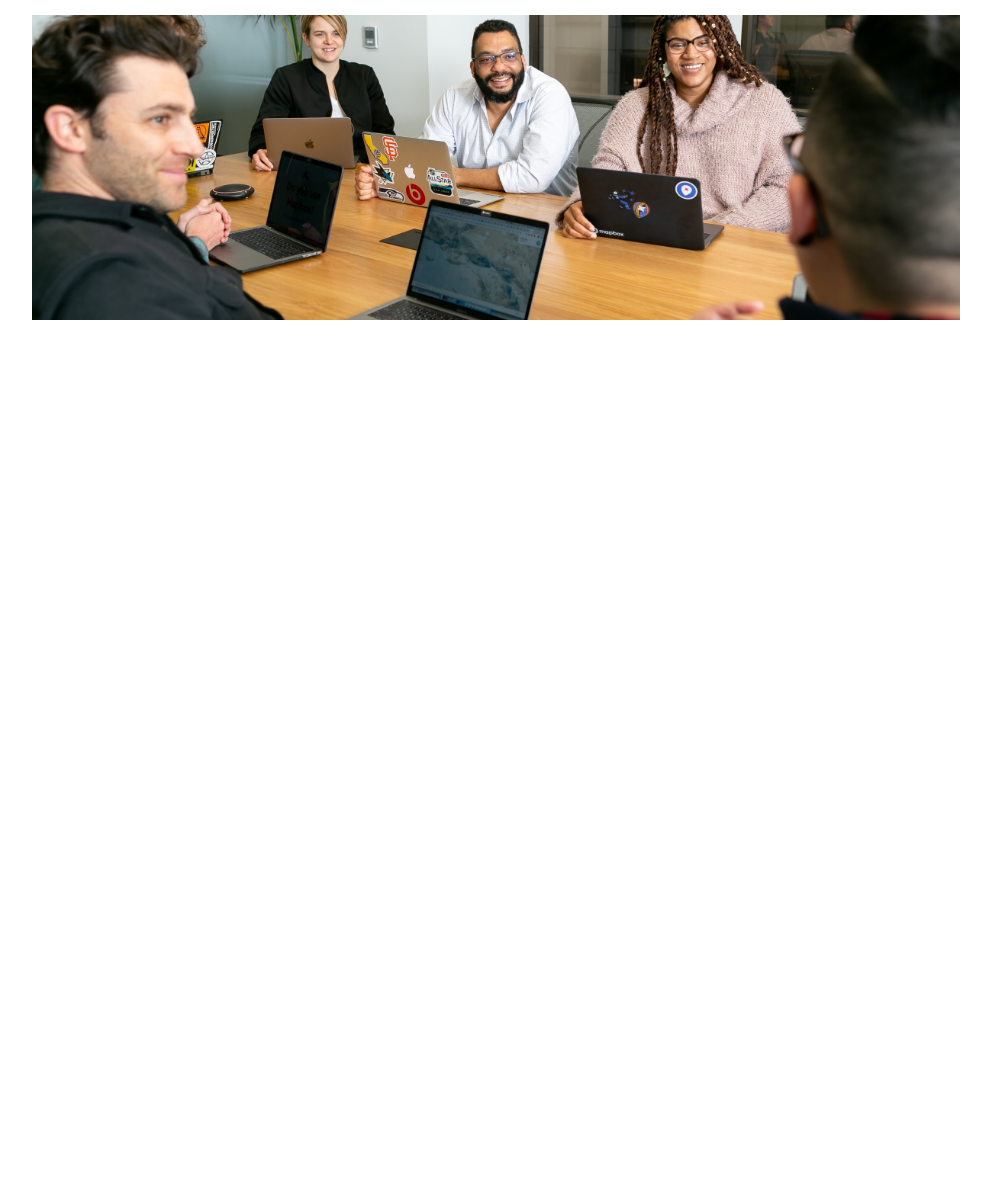
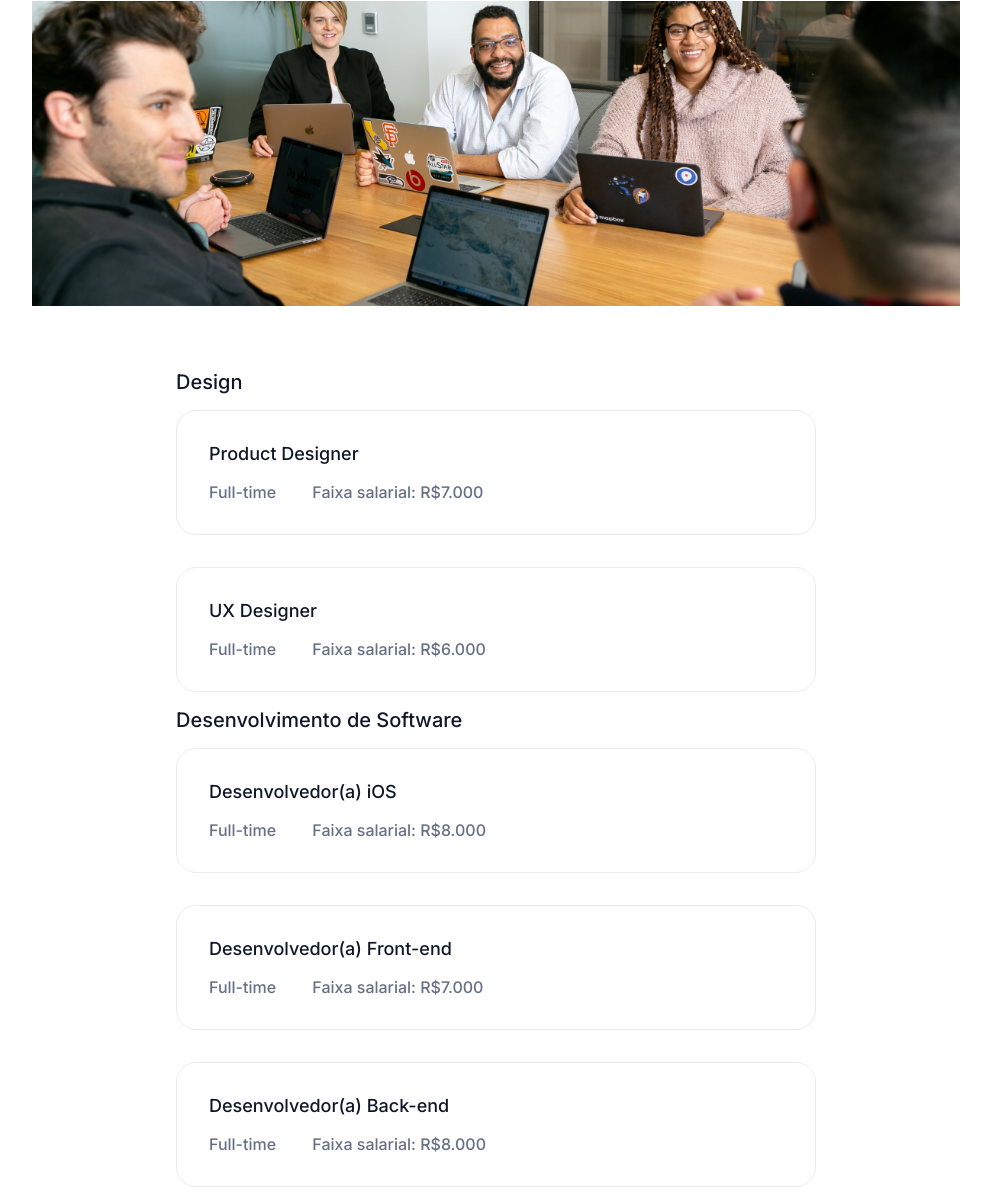
Before and after one commit to filipembraga/optimus-tech, a plain HTML site: page index.html in a window 1280 px wide. Shown: the part 891-2094 px from the top of the page, without its empty margins (144-1135 px from the left). Before the commit the page ends 1275 px from the top, so only its background shows below. Drawn offline with Linux system fonts and the light colour scheme.

Commit message:
Day 5 - Criação das vagas

```diff
--- a/index.html
+++ b/index.html
@@ -54,11 +54,52 @@
     </section>
     <section class="divulgacao_vagas">
         <div class="divulgacao_vagas_banner">
-            <span>Vagas abertas!</span>
+            <span class="divulgacao_vagas_banner_destaque">Vagas abertas!</span>
             <h1>Estamos procurando por talentos</h1>
             <p>Somos uma equipe 100% remota com pessoas do Brasil inteiro.</p>
             <img src="/assets/vagas_reuniao.png" alt="Pessoas com notebooks em uma reunião trabalhando de maneira descontraída">
         </div>
+        <div class="divulgacao_vagas_categoria">
+            <h4>Design</h4>
+            <div class="divulgacao_vagas_vaga">
+                <span class="vaga_titulo">Product Designer</span>
+                <div class="vaga_informacoes">
+                    <span>Full-time</span>
+                    <span>Faixa salarial: R$7.000</span>
+                </div>
+            </div>
+            <div class="divulgacao_vagas_vaga">
+                <span class="vaga_titulo">UX Designer</span>
+                <div class="vaga_informacoes">
+                    <span>Full-time</span>
+                    <span>Faixa salarial: R$6.000</span>
+                </div>
+            </div>
+        </div>
+        <div class="divulgacao_vagas_categoria">
+            <h4>Desenvolvimento de Software</h4>
+            <div class="divulgacao_vagas_vaga">
+                <span class="vaga_titulo">Desenvolvedor(a) iOS</span>
+                <div class="vaga_informacoes">
+                    <span>Full-time</span>
+                    <span>Faixa salarial: R$8.000</span>
+                </div>
+            </div>
+            <div class="divulgacao_vagas_vaga">
+                <span class="vaga_titulo">Desenvolvedor(a) Front-end</span>
+                <div class="vaga_informacoes">
+                    <span>Full-time</span>
+                    <span>Faixa salarial: R$7.000</span>
+                </div>
+            </div>
+            <div class="divulgacao_vagas_vaga">
+                <span class="vaga_titulo">Desenvolvedor(a) Back-end</span>
+                <div class="vaga_informacoes">
+                    <span>Full-time</span>
+                    <span>Faixa salarial: R$8.000</span>
+                </div>
+            </div>
+        </div>
     </section>
 </body>
 </html>
--- a/styles/style.css
+++ b/styles/style.css
@@ -18,6 +18,10 @@
     text-decoration: none;
     box-sizing: border-box;
     font-family: var(--fonte-primaria);
+}
+
+h1, h4 {
+    color: var(--cor-texto-titulo);
 }
 
 .navegacao {
@@ -75,7 +79,7 @@
     padding: 3em 25%;
 }
 
-.cabecalho h1, span {
+.cabecalho h1, .cabecalho span {
     font-weight: 600;
     margin-bottom: 1em;
 }
@@ -114,7 +118,6 @@
 .metricas_item h4 {
     font-weight: 500;
     font-size: 18px;
-    color: var(--cor-texto-titulo);
     margin: 0.5em 0;
 }
 
@@ -132,7 +135,7 @@
     margin: 4em 3em;
 }
 
-.divulgacao_vagas span {
+.divulgacao_vagas_banner_destaque {
     font-weight: 500;
     font-size: 14px;
     color: var(--cor-destaque);
@@ -144,7 +147,6 @@
 .divulgacao_vagas h1 {
     font-weight: 600;
     font-size: 36px;
-    color: var(--cor-texto-titulo);
     margin-bottom: 0.7em;
 }
 
@@ -159,3 +161,72 @@
     padding: 0 8em;
     margin-top: 3em;
 }
+
+.divulgacao_vagas_categoria {
+    display: flex;
+    flex-direction: column;
+    font-weight: 500;
+}
+
+.divulgacao_vagas_categoria h4 {
+    font-size: 20px;
+    margin: 0 25%;
+}
+
+.divulgacao_vagas_vaga {
+    border: #EAECF0 1px solid;
+    border-radius: 20px;
+    margin: 1em 25%;
+    padding: 2em;
+    display: flex;
+    flex-direction: column;
+}
+
+.vaga_titulo {
+    font-size: 18px;
+    color: var(--cor-texto-titulo);
+    padding-bottom: 10px;
+}
+
+.vaga_informacoes {
+    margin-top: 0.5em;
+    font-size: 16px;
+    color: var(--cor-texto);
+}
+
+.vaga_informacoes :first-child {
+    margin-right: 2em;
+}
+
+@media (max-width: 768px) {
+    .navegacao {
+        flex-direction: column;
+        align-items: flex-start;
+        padding: 1em;
+    }
+
+    .logo, .menu, .botoes {
+        width: 100%;
+        justify-content: center;
+        margin-bottom: 1em; /* Adiciona um espaço entre os elementos */
+    }
+
+    .botoes {
+        flex-direction: column;
+    }
+
+    .menu__item, .bt__entrar, .bt__cadastrar, .metricas {
+        display: block; /* Faz cada item ocupar a linha inteira */
+        margin: 0.5em 0; /* Adiciona um espaço vertical entre os itens */
+    }
+
+    .bt__cadastrar {
+        width: auto; /* Permite que o botão de cadastro expanda para preencher a largura disponível */
+        text-align: center;
+    }
+
+    .metricas, .divulgacao_vagas_banner img {
+        padding: 1em 3em;
+        text-align: center;
+    }
+}
```
